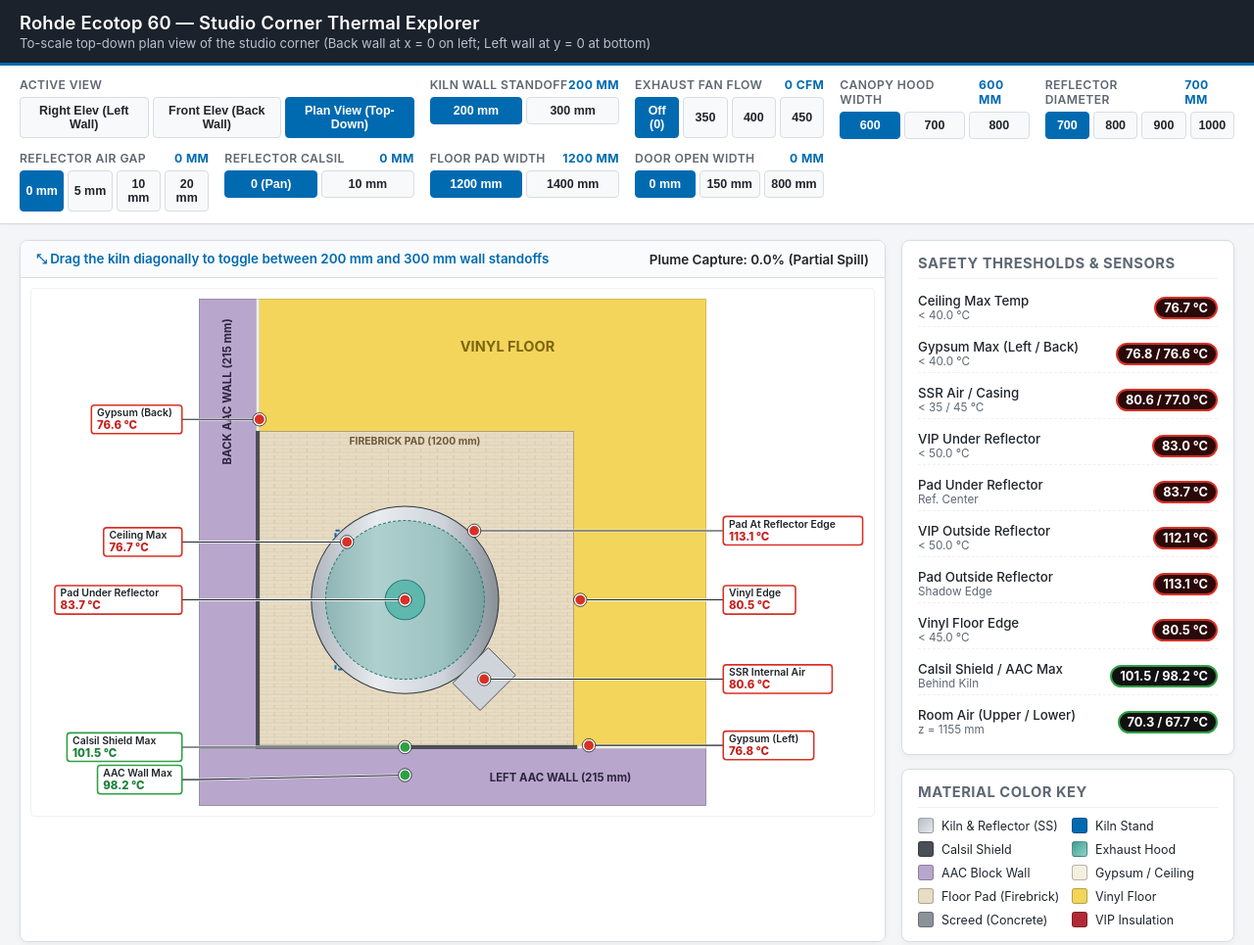
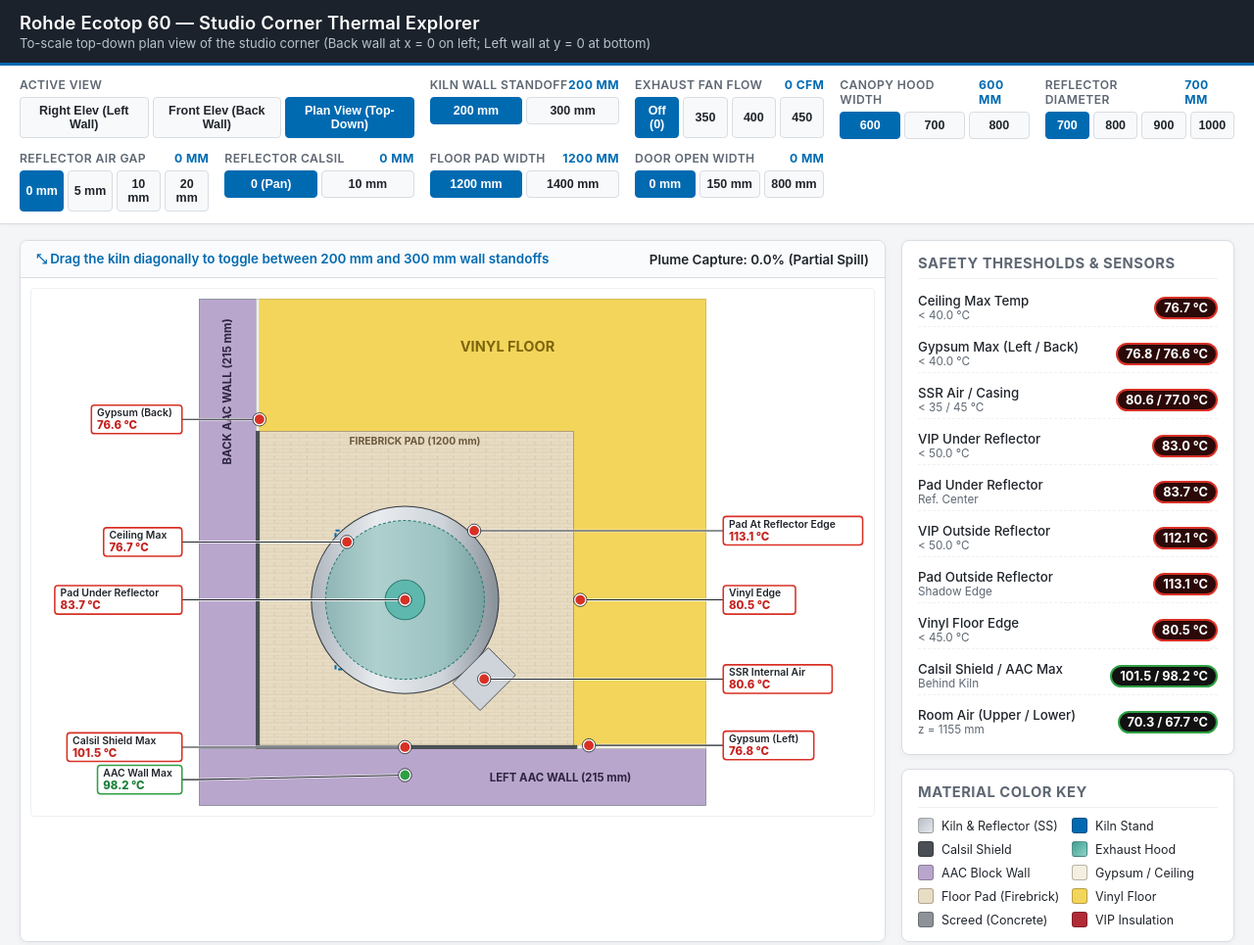
Before and after one commit to komarekp/kilnsim, a plain HTML site: page kiln_explorer_fixed.html in a window 1280 px wide. Shown: the whole page at 98% size. Drawn offline with Linux system fonts and the light colour scheme.

Commit message:
Fix limits for some materials.

```diff
--- a/kiln_explorer_fixed.html
+++ b/kiln_explorer_fixed.html
@@ -392,7 +392,9 @@ const LIMITS = {
   ceiling: 40.0,
   ssr_air: 35.0,
   ssr_case: 45.0,
-  vip: 50.0,
+  pad: 60.0,
+  calsil: 80.0,
+  vip: 60.0,
   vinyl: 45.0
 };
 
@@ -845,11 +847,11 @@ function renderPlanView(svg, m) {
     { id: "ceil", label: "Ceiling Max", temp: m.t_ceiling_max_c, safe: m.t_ceiling_max_c < LIMITS.ceiling, x: x_kiln - r_ceil * Math.SQRT1_2, y: y_kiln + r_ceil * Math.SQRT1_2 },
     { id: "gyp_left", label: "Gypsum (Left)", temp: m.t_gypsum_max_left_c, safe: m.t_gypsum_max_left_c < LIMITS.gypsum, x: GEOM.d_chimney + GEOM.t_shield + GEOM.w_shield_left + 45, y: 12.5 },
     { id: "gyp_back", label: "Gypsum (Back)", temp: m.t_gypsum_max_back_c, safe: m.t_gypsum_max_back_c < LIMITS.gypsum, x: 12.5, y: GEOM.d_chimney + GEOM.w_shield_back + 45 },
-    { id: "shd", label: "Calsil Shield Max", temp: m.t_shield_max_c, safe: true, x: x_kiln, y: 6 },
+    { id: "shd", label: "Calsil Shield Max", temp: m.t_shield_max_c, safe: m.t_shield_max_c < LIMITS.calsil, x: x_kiln, y: 6 },
     { id: "aac", label: "AAC Wall Max", temp: m.t_aac_max_c, safe: true, x: x_kiln, y: -100 },
     { id: "ssr", label: "SSR Internal Air", temp: m.t_ssr_air_c, safe: m.t_ssr_air_c < LIMITS.ssr_air, x: x_kiln + (GEOM.r_kiln + GEOM.d_ssr/2) * Math.SQRT1_2, y: y_kiln - (GEOM.r_kiln + GEOM.d_ssr/2) * Math.SQRT1_2 },
-    { id: "pad_under", label: "Pad Under Reflector", temp: m.t_floor_pad_under_reflector_c, safe: m.t_vip_under_reflector_c < LIMITS.vip, x: x_kiln, y: y_kiln },
-    { id: "pad_edge", label: "Pad At Reflector Edge", temp: m.t_floor_pad_edge_c, safe: m.t_vip_outside_reflector_c < LIMITS.vip, x: x_kiln + (r_shadow_near + 20) * Math.SQRT1_2, y: y_kiln + (r_shadow_near + 20) * Math.SQRT1_2 },
+    { id: "pad_under", label: "Pad Under Reflector", temp: m.t_floor_pad_under_reflector_c, safe: m.t_vip_under_reflector_c < LIMITS.pad, x: x_kiln, y: y_kiln },
+    { id: "pad_edge", label: "Pad At Reflector Edge", temp: m.t_floor_pad_edge_c, safe: m.t_vip_outside_reflector_c < LIMITS.pad, x: x_kiln + (r_shadow_near + 20) * Math.SQRT1_2, y: y_kiln + (r_shadow_near + 20) * Math.SQRT1_2 },
     { id: "vinyl", label: "Vinyl Edge", temp: m.t_vinyl_edge_c, safe: m.t_vinyl_edge_c < LIMITS.vinyl, x: state.w_floor_pad_mm + 25, y: y_kiln }
   ];
 
```
